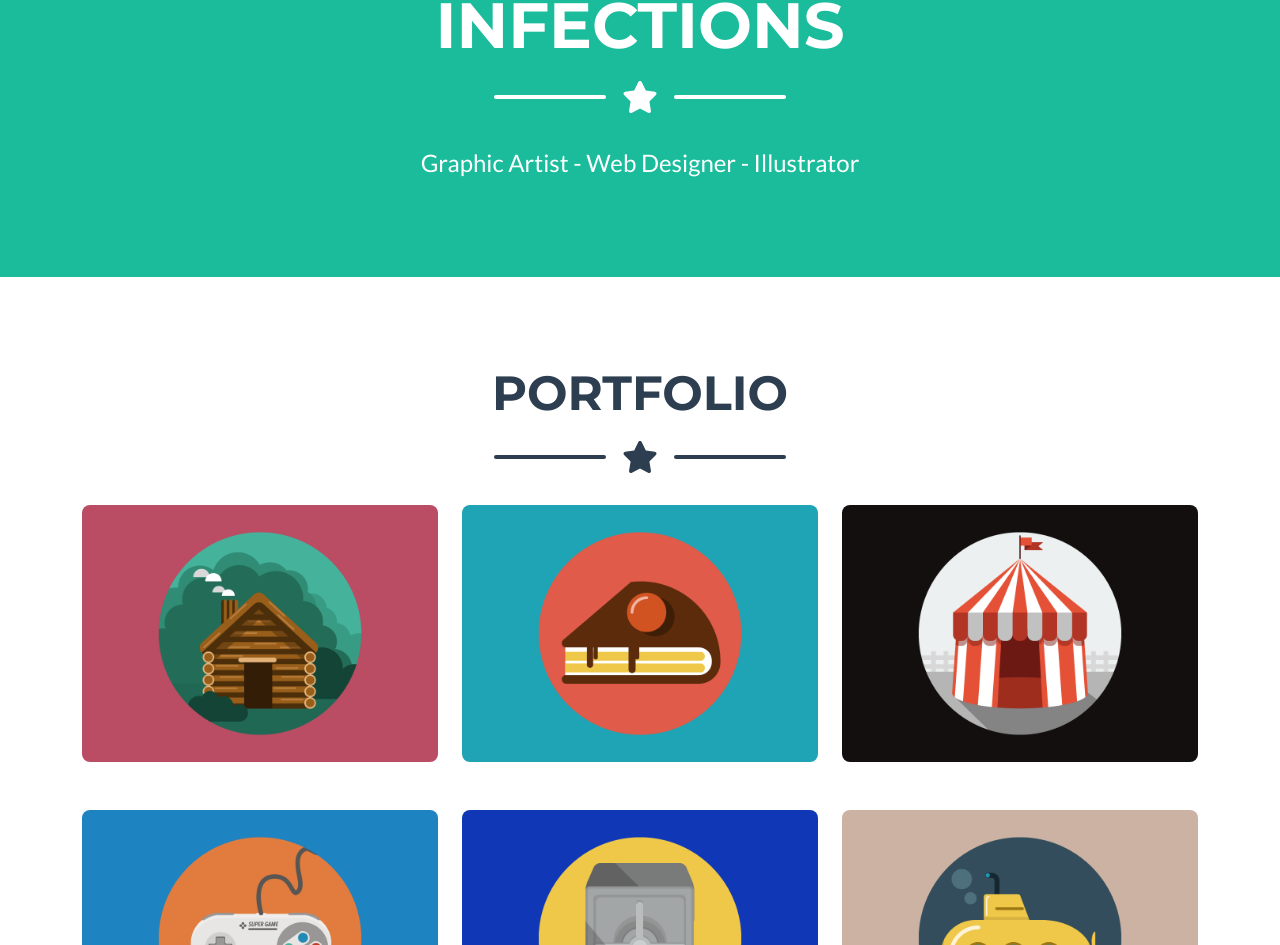
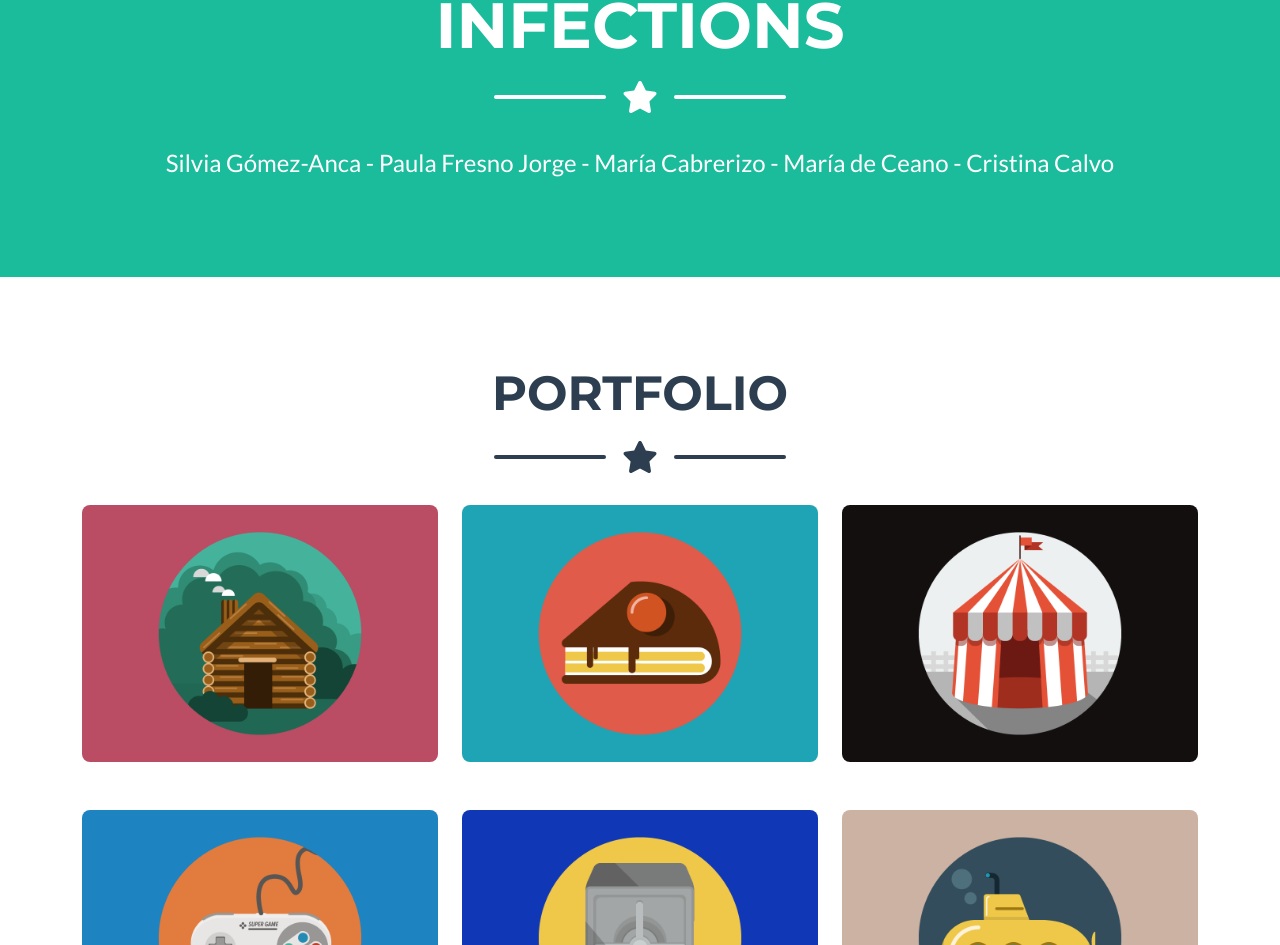
Before and after one commit to nelson302000/taller2ntd, a plain HTML site: page index.html in a window 1280 px wide. Shown: the part 1010-1955 px from the top of the page. Drawn offline with nearby package versions, Linux system fonts and the light colour scheme.

Commit message:
Añadir autores
Añadí los autores en el index para que se puedan ver en la pagina.

```diff
--- a/index.html
+++ b/index.html
@@ -48,7 +48,7 @@
                     <div class="divider-custom-line"></div>
                 </div>
                 <!-- Masthead Subheading-->
-                <p class="masthead-subheading font-weight-light mb-0">Graphic Artist - Web Designer - Illustrator</p>
+                <p class="masthead-subheading font-weight-light mb-0">Silvia Gómez-Anca - Paula Fresno Jorge - María Cabrerizo - María de Ceano - Cristina Calvo</p>
             </div>
         </header>
         <!-- Portfolio Section-->
```
